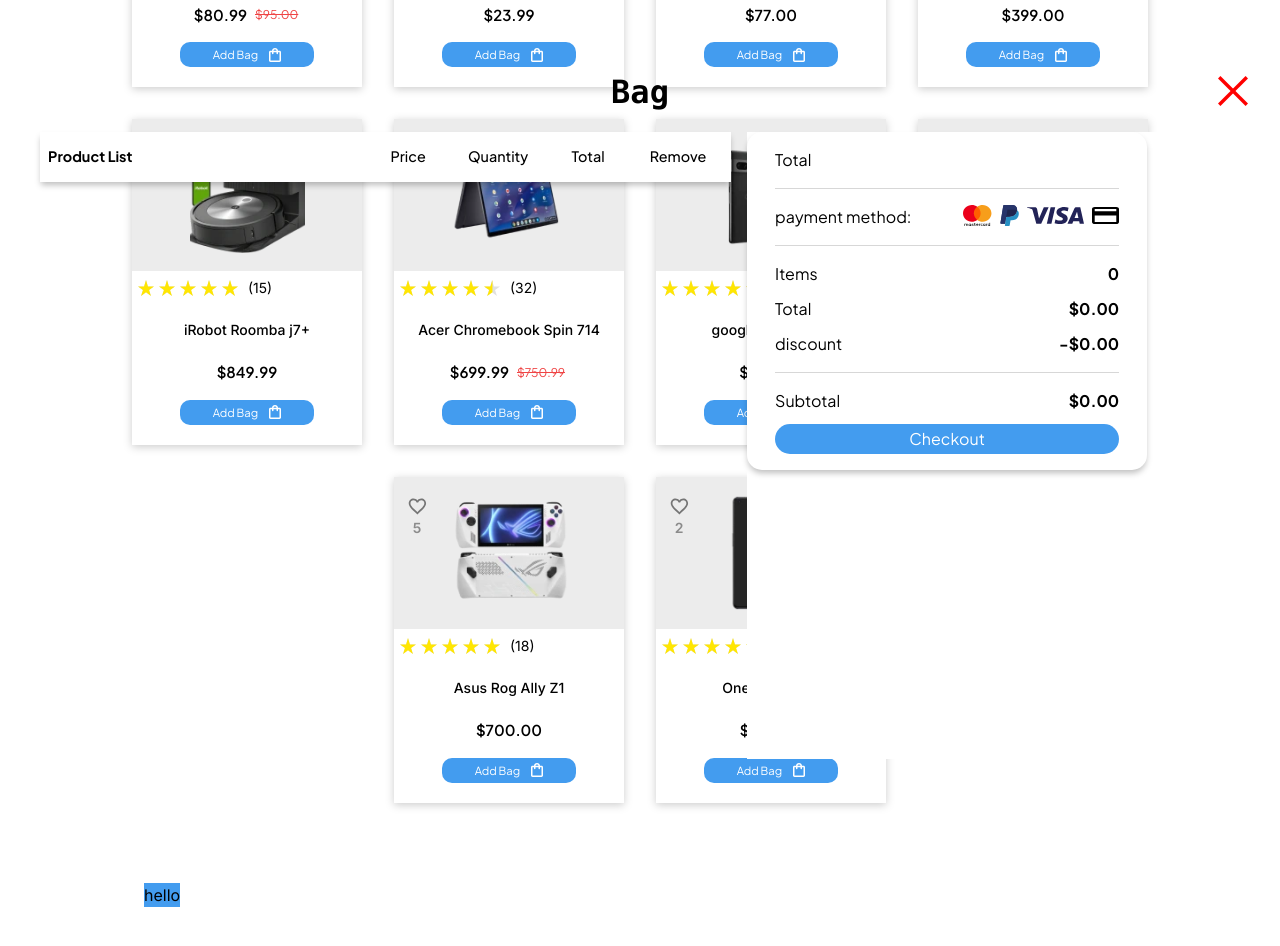
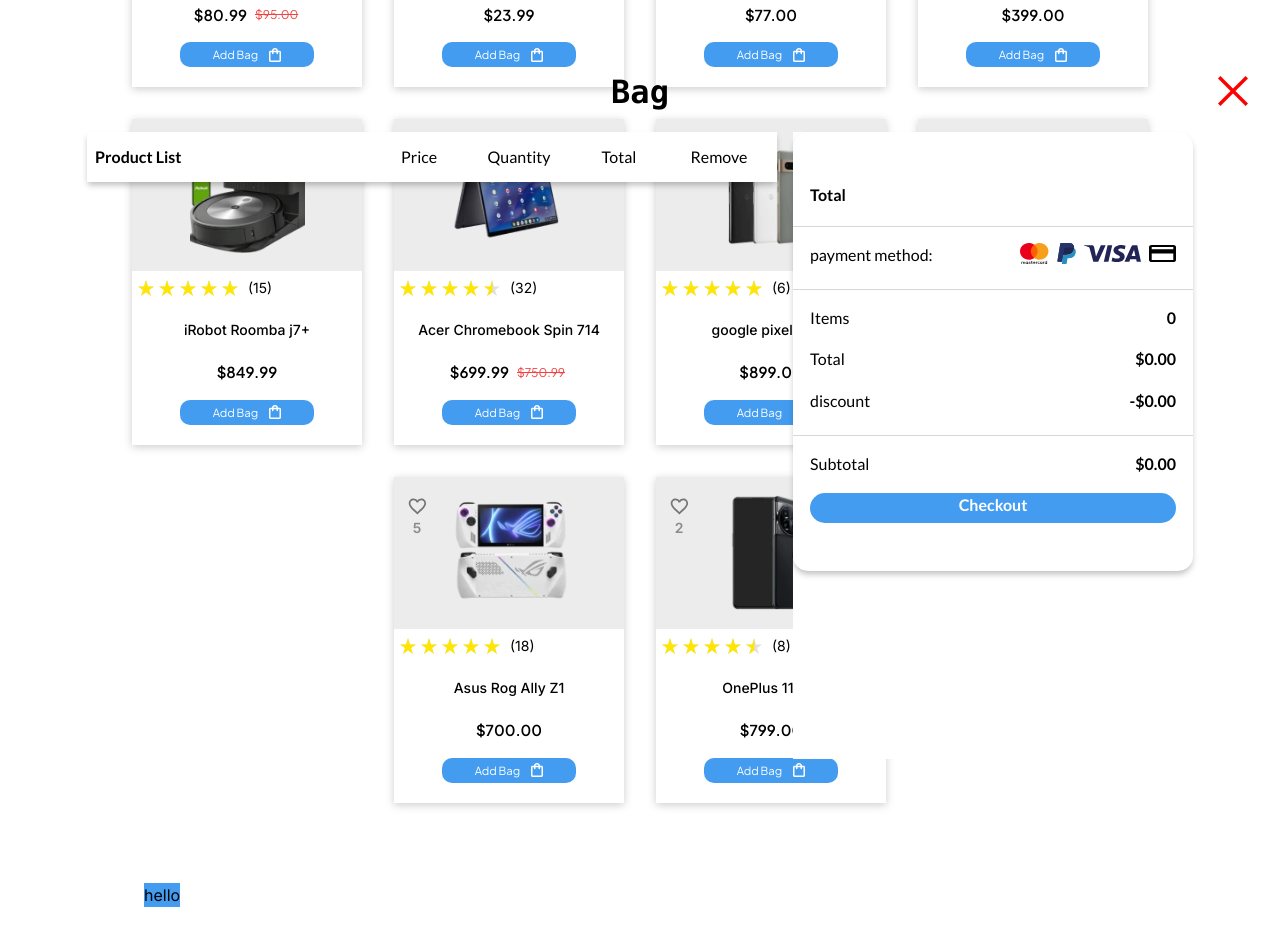
Before and after one commit to MuhIsmailMks/gadget-zone, a Next.js app: page /products in a window 1280 px wide. Shown: the part 820-1766 px from the top of the page. Built offline with nearby package versions, Linux system fonts and the light colour scheme; a web font is replaced by a local one.

Commit message:
redesign

```diff
--- a/src/app/components/ShoppingBag.tsx
+++ b/src/app/components/ShoppingBag.tsx
@@ -6,7 +6,7 @@
 import { closeBag } from '../GlobalRedux/Features/bagActions';
 import { RootState } from '../GlobalRedux/store'
 import formatCurrency from '../utilities/formatCurrency'
-import { layout } from '../styles'
+import { dimension, layout, textStyles } from '../styles'
 import { shoppingBagContainer } from '../styles/bagContainerStyles'
 
 interface Dimensions{
@@ -82,15 +82,15 @@
           </button>
 
           {/* content & item section */}
-          <div className={`about-bag-product font-plusJakartaSans h-[80%] w-full ${shoppingBagContainer.aboutbagProduct.property} `}>
+          <div className={`about-bag-product font-plusJakartaSans h-[80%] w-full ${shoppingBagContainer.aboutbagProduct.property} ${dimension.paddingX_section}`}>
 
             <div className={`products-list ${shoppingBagContainer.productList.property}  ${shoppingBagContainer.productList.size} `}>
 
               <div className={`about-product w-[100%] h-[50px] phone:h-[40px] ${shoppingBagContainer.productList.aboutProductProperty}`}>
 
-                <div className={`bag-product-list ${shoppingBagContainer.aboutbagProduct.bagProductList}  ${shoppingBagContainer.aboutbagProduct.text}  `}>
-                    <h2 className='font-[700]'>Product List</h2>
-                    <div className={`flex items-center `}>
+                <div className={`bag-product-list ${shoppingBagContainer.aboutbagProduct.bagProductList}  ${textStyles.smallLato}  `}>
+                    <h2 className='font-[600]'>Product List</h2>
+                    <div className={`flex items-center`}>
                       <p>Price</p>
                       <p className='quantity'>Quantity</p>
                       <p>Total</p>
@@ -114,11 +114,11 @@
 
             <div className={`price-product-container duration-[400ms] ${shoppingBagContainer.priceContainer.containerPriceProduct} ${drop === true ? 'drop' : ''}`}>
 
-              <div className={`price-container relative  ${layout.flexDirection} ${shoppingBagContainer.priceContainer.size} ${shoppingBagContainer.priceContainer.property} ${shoppingBagContainer.priceContainer.text} `}>
+              <div className={`price-container relative  ${layout.flexDirection} justify-center items-center  ${shoppingBagContainer.priceContainer.size} ${shoppingBagContainer.priceContainer.property} ${textStyles.smallLato} `}>
 
-                <div className={`${layout.flexBetween} w-full`}>
+                <div className={`${layout.flexBetween} ${shoppingBagContainer.priceContainer.itemProperty}`}>
 
-                   <h3>Total</h3>
+                   <h3 className='font-[600]'>Total</h3>
 
                    {
                     dimensions.width >= 1100 ? null :   <div className={`drop-checkout-btn abso duration-[500ms] ${drop === true ? 'rotate-180' :''}`} onClick={() => dropdownCheck()}>
@@ -137,10 +137,10 @@
 
 
 
-                <div className="line my-[.3rem] w-full h-[1px] bg-[#D7D7D7]"></div>
+                <div className={`${shoppingBagContainer.priceContainer.line}`}></div>
 
                 {/* payment checkout */}
-                <div className="payment-checkout container-in-total">
+                <div className={`payment-checkout ${shoppingBagContainer.priceContainer.itemProperty}`}>
                   <p>payment method:</p>
                       <div className="payment flex gap-[.5rem]">
 
@@ -167,16 +167,16 @@
                   </div>
                 </div>
 
-                <div className="line my-[.3rem] w-full h-[1px] bg-[#D7D7D7]"></div>
+                <div className={`${shoppingBagContainer.priceContainer.line}`}></div>
 
                 {/* total items */}
-                <div className="items container-in-total">
+                <div className={`items ${shoppingBagContainer.priceContainer.itemProperty}`}>
                 <p>Items</p>
                  <span>  {  quantityProducts   }  </span>
                  </div>
 
                  {/* total-price */}
-                <div className="total-price container-in-total">
+                <div className={`total-price ${shoppingBagContainer.priceContainer.itemProperty}`}>
                  <p>Total</p>
                  <span>
                  {
@@ -186,7 +186,7 @@
                 </div>
 
                 {/* discount */}
-                 <div className="discount container-in-total">
+                 <div className={`discount ${shoppingBagContainer.priceContainer.itemProperty}`}>
                   <p>discount</p>
                   <span>
                   -{
@@ -195,10 +195,10 @@
                   </span>
                  </div>
 
-                 <div className="line my-[.3rem] w-full h-[1px] bg-[#D7D7D7]"></div>
+                 <div className={`${shoppingBagContainer.priceContainer.line}`}></div>
 
                  {/* subtotal */}
-                <div className="subTotal container-in-total">
+                <div className={`subTotal ${shoppingBagContainer.priceContainer.itemProperty}`}>
                   <p>Subtotal</p>
                   <span>
                      {
@@ -207,7 +207,7 @@
                   </span>
                 </div>
 
-                <button className={`${shoppingBagContainer.priceContainer.checkButton}`}>Checkout</button>
+                <button className={`${shoppingBagContainer.priceContainer.checkButton} ${shoppingBagContainer.priceContainer.itemProperty}`}> <span className='w-full'>Checkout</span> </button>
 
               </div>
 
--- a/src/app/page.css
+++ b/src/app/page.css
@@ -164,16 +164,13 @@
 }
 
 .bag-product-list p{
-    @apply w-[90px] max-w-[100%] text-center  xl-tablet:w-[150px] phone-mtablet:w-[100px] phone:w-[70px];
+    @apply w-[100px] max-w-[100%] text-center  xl-tablet:w-[150px] phone-mtablet:w-[100px] phone:w-[70px];
 }
 
 .bag-product-list .quantity{
     @apply phone:w-[100px];
 }
 
-.container-in-total{
-    @apply w-full flex justify-between;
-}
 
 .price-product-container div  span{
     @apply font-[700]  !important;
--- a/src/app/styles.js
+++ b/src/app/styles.js
@@ -22,6 +22,8 @@
 
 export const dimension = {
     Wfull_hAuto : 'w-[full] h-[auto]',
+
+    paddingX_section:"px-[3.938rem] mobile:px-[2.8rem] phone:px-[1.5rem]",
 
     // hero product button
     viewProduct: 'w-[164px] h-[32px] tablet:h-auto tablet:w-[140px] xl-phone:h-[25px] xl-phone:w-[110px]  x-phone:h-[19px] x-phone:w-[90px]',
--- a/src/app/styles/bagContainerStyles.js
+++ b/src/app/styles/bagContainerStyles.js
@@ -7,13 +7,13 @@
     closeButton:'right-[2rem] absolute top-[1rem] w-[30px] h-[auto] cursor-pointer  xl-tablet:w-[24px] phone-mtablet:w-[22px] phone:w-[18px]',
 
     aboutbagProduct:{
-        property:'relative flex  justify-center gap-[1rem] mobile:h-[96%] ',
+        property:'relative flex  justify-between gap-[1rem] mobile:h-[96%] ',
         bagProductList:'flex items-center justify-between w-full relative  ',
         text:' font-plusJakartaSans font-[500] text-[.9rem] phone-mtablet:text-[1rem] phone:text-[.7rem]',
     },
 
     productList:{
-        size:'w-[691px] mobile:w-[100%]  ',
+        size:'w-[800px] mobile:w-[100%]  ',
         property:`${layout.flexDirection}  gap-[.5rem]`,
         aboutProductProperty:'bg-white flex justify-end text-black items-center px-[.5rem] gap-[.3rem]  shadow-shopBagComponentsShadow'
     },
@@ -24,12 +24,13 @@
     },
 
     priceContainer:{
-        containerPriceProduct:'relative bg-[white] w-[40%]  mobile:absolute mobile:left-0 mobile:bottom-[0%] mobile:w-full mobile:w-[100%]',
-        size:'w-[400px] h-[auto] xl-tablet:w-[100%] mobile:w-[100%]',
+        containerPriceProduct:'relative bg-[white] w-[auto]  mobile:absolute mobile:left-0 mobile:bottom-[0%] mobile:w-full mobile:w-[100%]',
+        size:'w-[400px] h-[439px] xl-tablet:w-[100%] mobile:w-[100%]',
         iconPay:"h-[21px] s-tablet:h-[17px] phone:h-[14px]",
-        property:" z-[999] shadow-shopBagComponentsShadow rounded-[15px] gap-[.7rem] px-[1.75rem] py-[1rem] ",
-        checkButton:'bg-[#439CEF] text-[white] w-[100%] h-[30px] rounded-[25px]   phone-mtablet:h-[20px]',
-        text:'text-[1rem]  text-black s-tablet:text-[1rem] phone:text-[.8rem]'
+        property:" z-[999] shadow-shopBagComponentsShadow rounded-[15px] gap-[.7rem]  py-[1rem] ",
+        checkButton:'bg-[#439CEF] text-[white] rounded-[25px]  phone-mtablet:h-[20px]',
+        itemProperty:'w-[366px] h-[30px] flex justify-between',
+        line:"line my-[.3rem] w-full h-[1px] bg-[#D7D7D7]"
     }
 
 }
```
Lines whose indentation alone changed are shown as unchanged.
